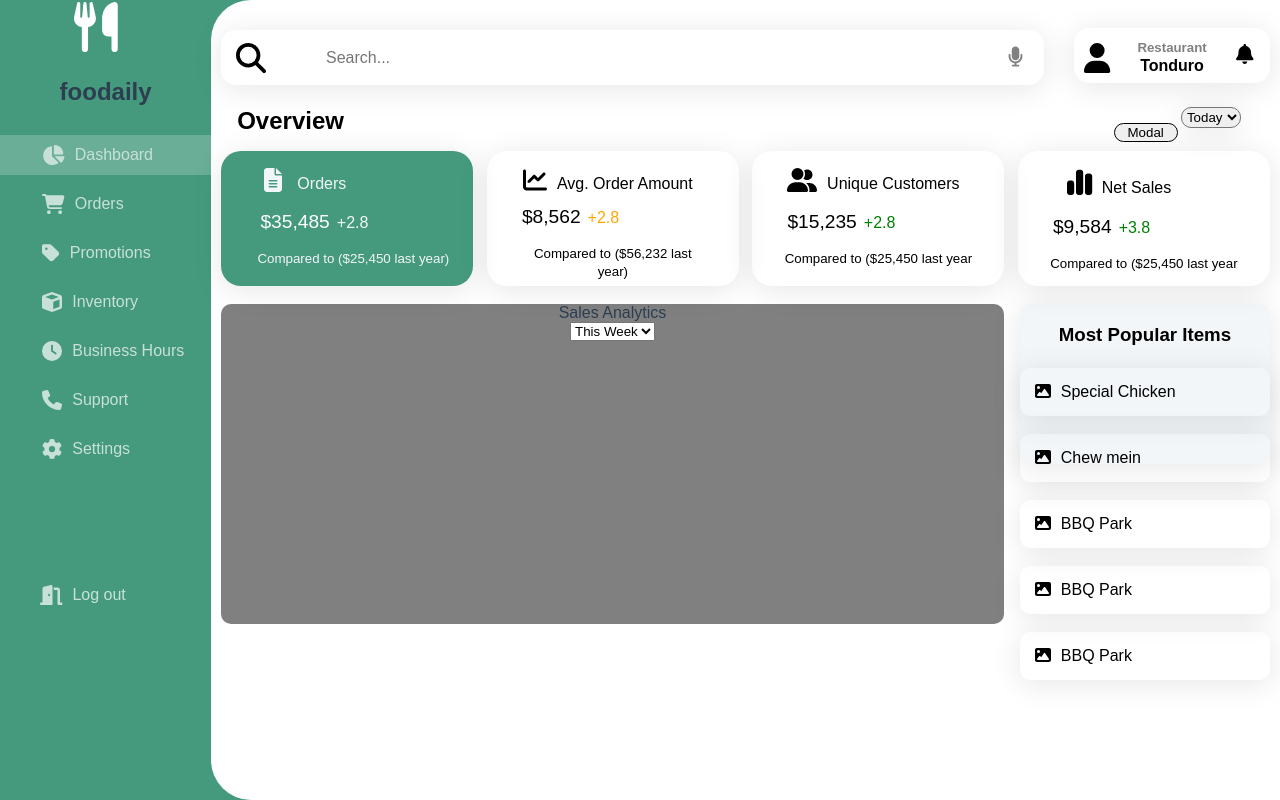
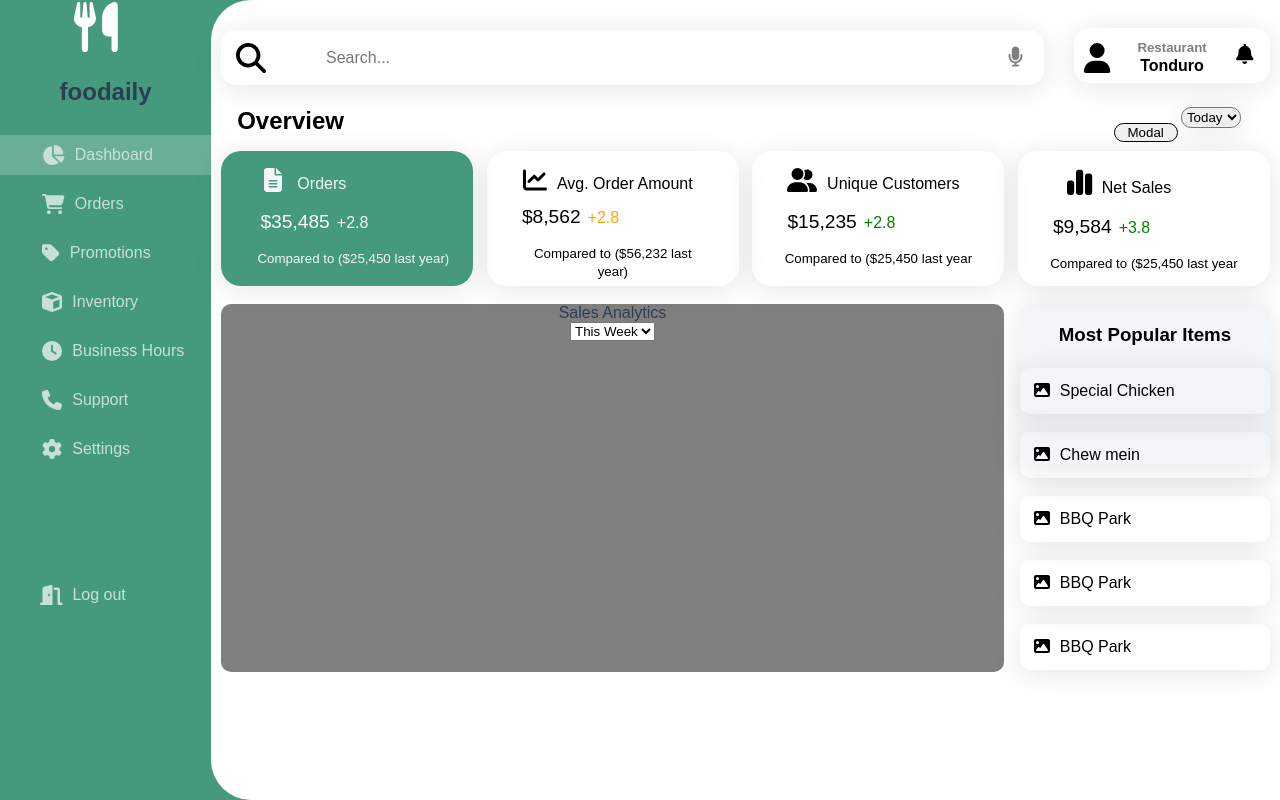
Before and after one commit to licarrollo/vue-sidebar1, a Vue app in the folder vue-sidebar/: page /overview in a window 1280 px wide. Built offline with nearby package versions, Linux system fonts and the light colour scheme.

Commit message:
Update Overview.vue

```diff
--- a/vue-sidebar/src/views/Overview.vue
+++ b/vue-sidebar/src/views/Overview.vue
@@ -532,7 +532,7 @@ box-shadow: 0 4px 30px rgba(0, 0, 0, 0.1)
   grid-area: Stats;
   background: gray;
   border-radius: 10px;
-  height:20rem;
+  height:23rem;
   top:20%
 
 }
@@ -557,7 +557,7 @@ box-shadow: 0 4px 30px rgba(0, 0, 0, 0.1)
 
 .MPItems ul li{
   text-align: left;
-  padding: 15px;
+  padding: 14px;
    border-radius: 10px;
   list-style: none;
     border: none;
```
